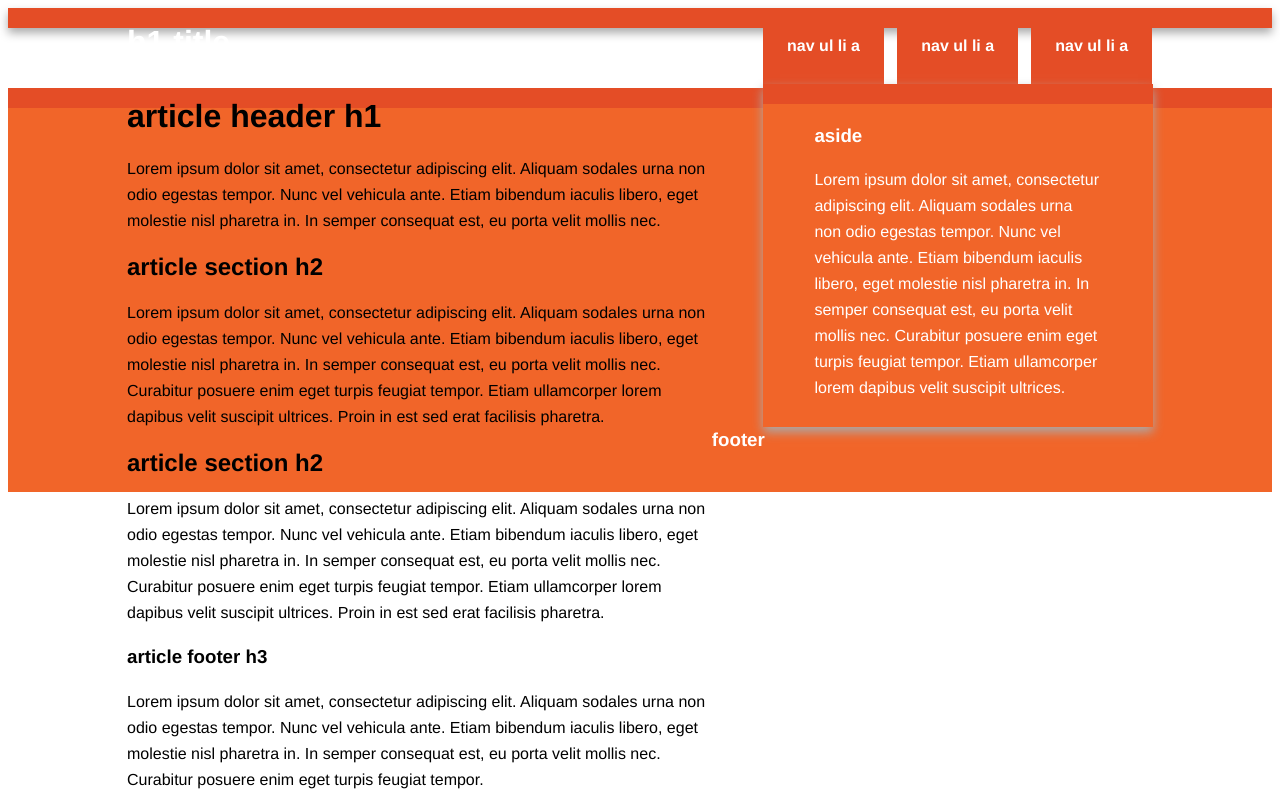
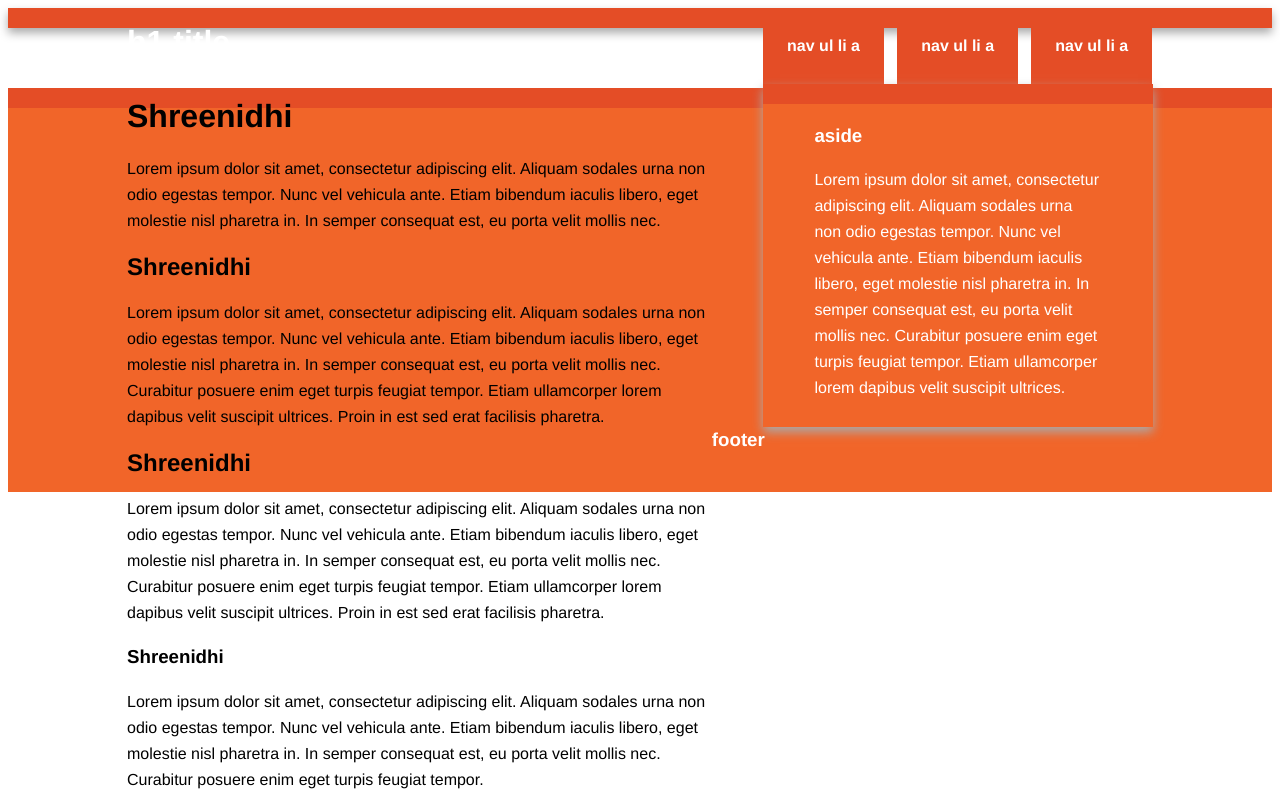
Before and after one commit to ShreenidhiJanadri/shreenidhiinitializer, a plain HTML site: page index.html in a window 1280 px wide. Drawn offline with Linux system fonts and the light colour scheme.

Commit message:
Update index.html

```diff
--- a/index.html
+++ b/index.html
@@ -28,19 +28,19 @@
 
                 <article>
                     <header>
-                        <h1>article header h1</h1>
+                        <h1>Shreenidhi</h1>
                         <p>Lorem ipsum dolor sit amet, consectetur adipiscing elit. Aliquam sodales urna non odio egestas tempor. Nunc vel vehicula ante. Etiam bibendum iaculis libero, eget molestie nisl pharetra in. In semper consequat est, eu porta velit mollis nec.</p>
                     </header>
                     <section>
-                        <h2>article section h2</h2>
+                        <h2>Shreenidhi</h2>
                         <p>Lorem ipsum dolor sit amet, consectetur adipiscing elit. Aliquam sodales urna non odio egestas tempor. Nunc vel vehicula ante. Etiam bibendum iaculis libero, eget molestie nisl pharetra in. In semper consequat est, eu porta velit mollis nec. Curabitur posuere enim eget turpis feugiat tempor. Etiam ullamcorper lorem dapibus velit suscipit ultrices. Proin in est sed erat facilisis pharetra.</p>
                     </section>
                     <section>
-                        <h2>article section h2</h2>
+                        <h2>Shreenidhi</h2>
                         <p>Lorem ipsum dolor sit amet, consectetur adipiscing elit. Aliquam sodales urna non odio egestas tempor. Nunc vel vehicula ante. Etiam bibendum iaculis libero, eget molestie nisl pharetra in. In semper consequat est, eu porta velit mollis nec. Curabitur posuere enim eget turpis feugiat tempor. Etiam ullamcorper lorem dapibus velit suscipit ultrices. Proin in est sed erat facilisis pharetra.</p>
                     </section>
                     <footer>
-                        <h3>article footer h3</h3>
+                        <h3>Shreenidhi</h3>
                         <p>Lorem ipsum dolor sit amet, consectetur adipiscing elit. Aliquam sodales urna non odio egestas tempor. Nunc vel vehicula ante. Etiam bibendum iaculis libero, eget molestie nisl pharetra in. In semper consequat est, eu porta velit mollis nec. Curabitur posuere enim eget turpis feugiat tempor.</p>
                     </footer>
                 </article>
```
